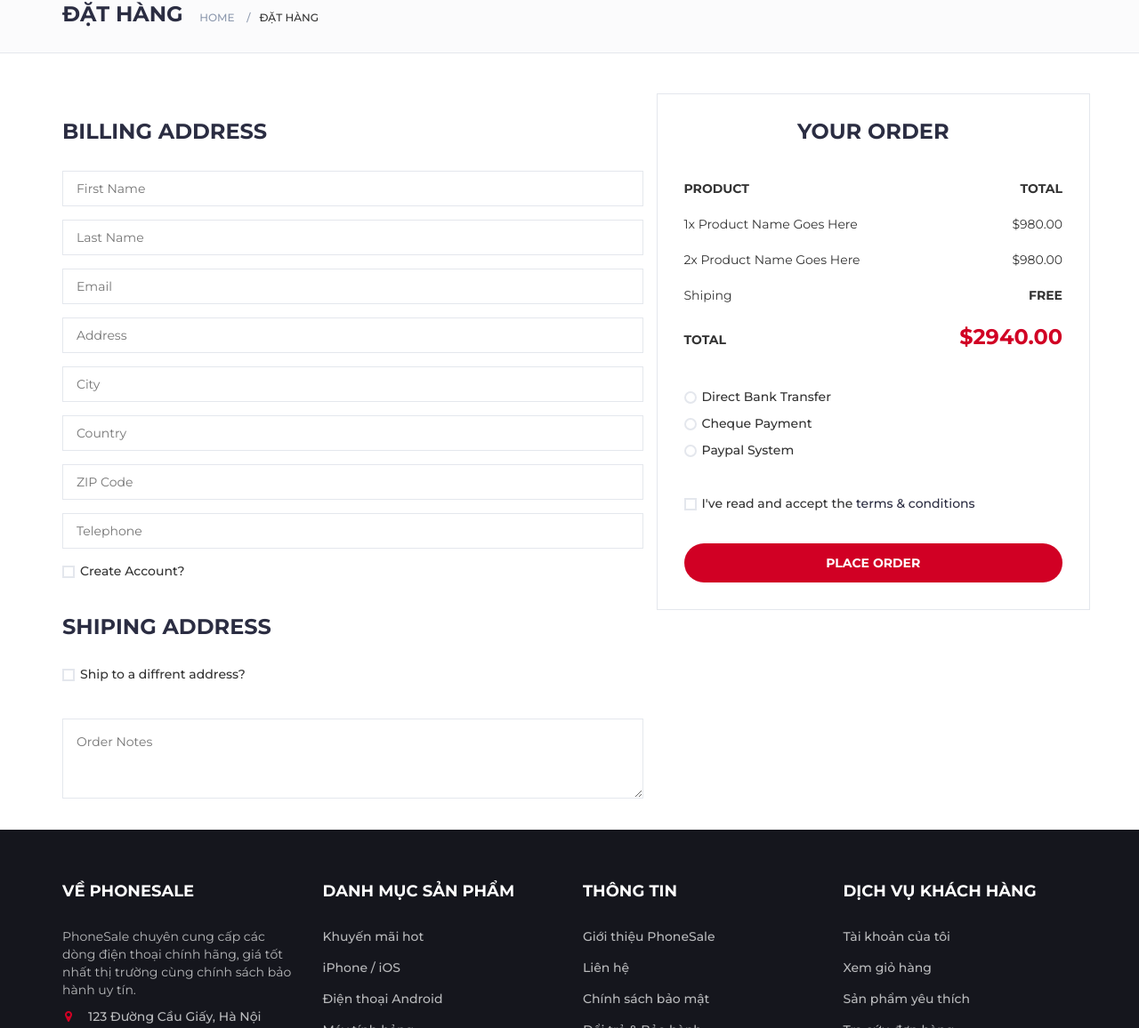
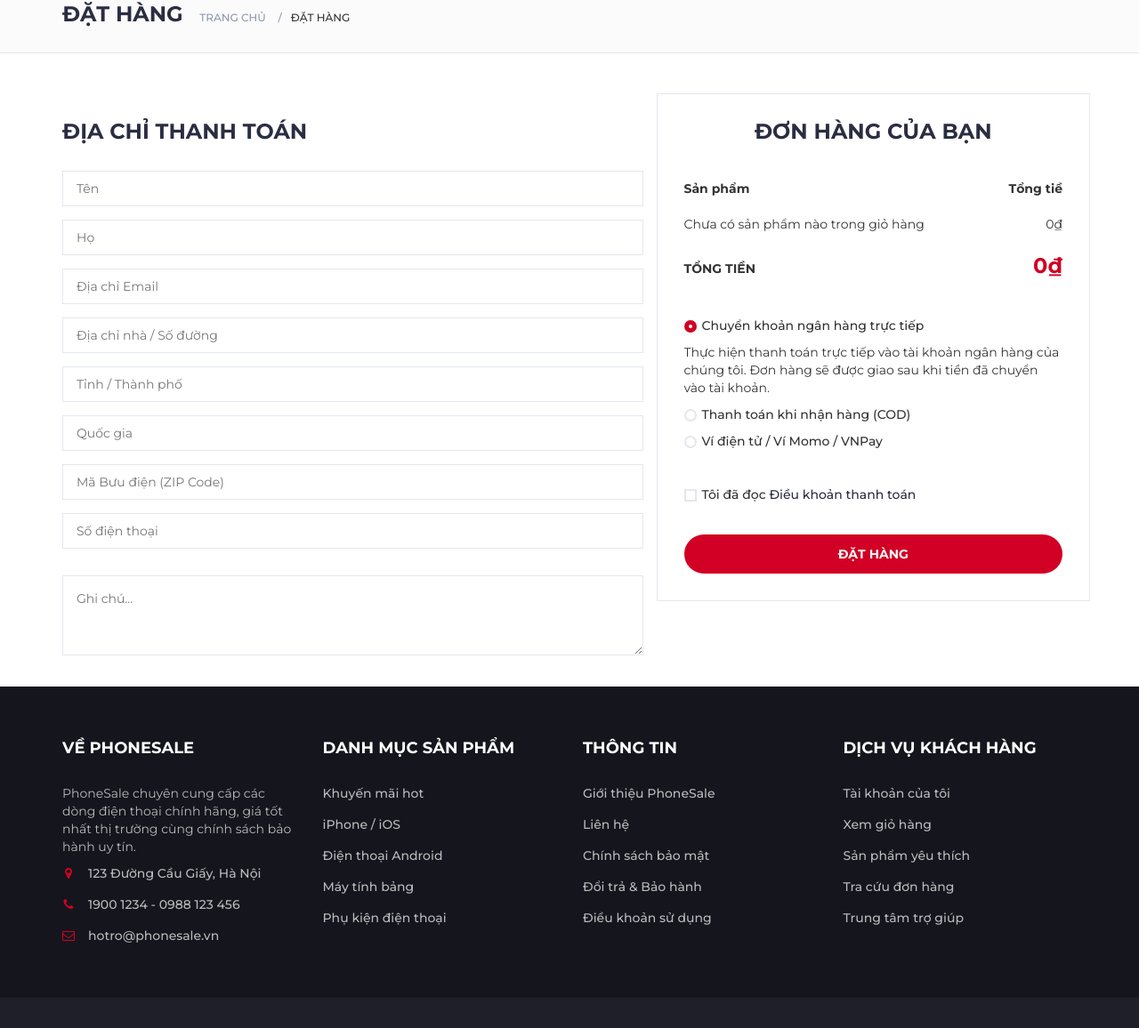
Before and after one commit to thuky1306/PhoneSalesManagement, a plain HTML site: page checkout.html in a window 1280 px wide. Shown: the part 172-1328 px from the top of the page at 89% size. Drawn offline with Linux system fonts and the light colour scheme.

Commit message:
fix bugs

```diff
--- a/checkout.html
+++ b/checkout.html
@@ -140,7 +140,7 @@
 				<div class="col-md-12">
 					<h3 class="breadcrumb-header">Đặt hàng</h3>
 					<ul class="breadcrumb-tree">
-						<li><a href="#">Home</a></li>
+						<li><a href="index.html">Trang chủ</a></li>
 						<li class="active">Đặt hàng</li>
 					</ul>
 				</div>
@@ -162,94 +162,38 @@
 					<!-- Billing Details -->
 					<div class="billing-details">
 						<div class="section-title">
-							<h3 class="title">Billing address</h3>
+							<h3 class="title">Địa chỉ thanh toán</h3>
 						</div>
 						<div class="form-group">
-							<input class="input" type="text" name="first-name" placeholder="First Name">
+							<input class="input" type="text" name="first-name" placeholder="Tên">
 						</div>
 						<div class="form-group">
-							<input class="input" type="text" name="last-name" placeholder="Last Name">
+							<input class="input" type="text" name="last-name" placeholder="Họ">
 						</div>
 						<div class="form-group">
-							<input class="input" type="email" name="email" placeholder="Email">
+							<input class="input" type="email" name="email" placeholder="Địa chỉ Email">
 						</div>
 						<div class="form-group">
-							<input class="input" type="text" name="address" placeholder="Address">
+							<input class="input" type="text" name="address" placeholder="Địa chỉ nhà / Số đường">
 						</div>
 						<div class="form-group">
-							<input class="input" type="text" name="city" placeholder="City">
+							<input class="input" type="text" name="city" placeholder="Tỉnh / Thành phố">
 						</div>
 						<div class="form-group">
-							<input class="input" type="text" name="country" placeholder="Country">
+							<input class="input" type="text" name="country" placeholder="Quốc gia">
 						</div>
 						<div class="form-group">
-							<input class="input" type="text" name="zip-code" placeholder="ZIP Code">
+							<input class="input" type="text" name="zip-code" placeholder="Mã Bưu điện (ZIP Code)">
 						</div>
 						<div class="form-group">
-							<input class="input" type="tel" name="tel" placeholder="Telephone">
-						</div>
-						<div class="form-group">
-							<div class="input-checkbox">
-								<input type="checkbox" id="create-account">
-								<label for="create-account">
-									<span></span>
-									Create Account?
-								</label>
-								<div class="caption">
-									<p>Lorem ipsum dolor sit amet, consectetur adipisicing elit, sed do eiusmod tempor
-										incididunt.</p>
-									<input class="input" type="password" name="password"
-										placeholder="Enter Your Password">
+							<input class="input" type="tel" name="tel" placeholder="Số điện thoại">
 						</div>
 					</div>
-						</div>
-					</div>
-					<!-- /Billing Details -->
 
-					<!-- Shiping Details -->
-					<div class="shiping-details">
-						<div class="section-title">
-							<h3 class="title">Shiping address</h3>
-						</div>
-						<div class="input-checkbox">
-							<input type="checkbox" id="shiping-address">
-							<label for="shiping-address">
-								<span></span>
-								Ship to a diffrent address?
-							</label>
-							<div class="caption">
-								<div class="form-group">
-									<input class="input" type="text" name="first-name" placeholder="First Name">
-								</div>
-								<div class="form-group">
-									<input class="input" type="text" name="last-name" placeholder="Last Name">
-								</div>
-								<div class="form-group">
-									<input class="input" type="email" name="email" placeholder="Email">
-								</div>
-								<div class="form-group">
-									<input class="input" type="text" name="address" placeholder="Address">
-								</div>
-								<div class="form-group">
-									<input class="input" type="text" name="city" placeholder="City">
-								</div>
-								<div class="form-group">
-									<input class="input" type="text" name="country" placeholder="Country">
-								</div>
-								<div class="form-group">
-									<input class="input" type="text" name="zip-code" placeholder="ZIP Code">
-								</div>
-								<div class="form-group">
-									<input class="input" type="tel" name="tel" placeholder="Telephone">
-								</div>
-							</div>
-						</div>
-					</div>
-					<!-- /Shiping Details -->
 
 					<!-- Order notes -->
 					<div class="order-notes">
-						<textarea class="input" placeholder="Order Notes"></textarea>
+						<textarea class="input" placeholder="Ghi chú..."></textarea>
 					</div>
 					<!-- /Order notes -->
 				</div>
@@ -257,64 +201,53 @@
 				<!-- Order Details -->
 				<div class="col-md-5 order-details">
 					<div class="section-title text-center">
-						<h3 class="title">Your Order</h3>
+						<h3 class="title">Đơn hàng của bạn</h3>
 					</div>
 					<div class="order-summary">
 						<div class="order-col">
-							<div><strong>PRODUCT</strong></div>
-							<div><strong>TOTAL</strong></div>
+							<div><strong>Sản phẩm</strong></div>
+							<div><strong>Tổng tiề</strong></div>
 						</div>
 						<div class="order-products">
+
+						</div>
+
 						<div class="order-col">
-								<div>1x Product Name Goes Here</div>
-								<div>$980.00</div>
-							</div>
-							<div class="order-col">
-								<div>2x Product Name Goes Here</div>
-								<div>$980.00</div>
-							</div>
-						</div>
-						<div class="order-col">
-							<div>Shiping</div>
-							<div><strong>FREE</strong></div>
-						</div>
-						<div class="order-col">
-							<div><strong>TOTAL</strong></div>
+							<div><strong>TỔNG TIỀN</strong></div>
 							<div><strong class="order-total">$2940.00</strong></div>
 						</div>
 					</div>
 					<div class="payment-method">
 						<div class="input-radio">
-							<input type="radio" name="payment" id="payment-1">
+							<input type="radio" name="payment" id="payment-1" checked>
 							<label for="payment-1">
 								<span></span>
-								Direct Bank Transfer
+								Chuyển khoản ngân hàng trực tiếp
 							</label>
 							<div class="caption">
-								<p>Lorem ipsum dolor sit amet, consectetur adipisicing elit, sed do eiusmod tempor
-									incididunt ut labore et dolore magna aliqua.</p>
+								<p>Thực hiện thanh toán trực tiếp vào tài khoản ngân hàng của chúng tôi. Đơn hàng sẽ
+									được giao sau khi tiền đã chuyển vào tài khoản.</p>
 							</div>
 						</div>
 						<div class="input-radio">
 							<input type="radio" name="payment" id="payment-2">
 							<label for="payment-2">
 								<span></span>
-								Cheque Payment
+								Thanh toán khi nhận hàng (COD)
 							</label>
 							<div class="caption">
-								<p>Lorem ipsum dolor sit amet, consectetur adipisicing elit, sed do eiusmod tempor
-									incididunt ut labore et dolore magna aliqua.</p>
+								<p>Bạn sẽ thanh toán trực tiếp bằng tiền mặt cho nhân viên giao hàng ngay khi nhận được
+									sản phẩm.</p>
 							</div>
 						</div>
 						<div class="input-radio">
 							<input type="radio" name="payment" id="payment-3">
 							<label for="payment-3">
 								<span></span>
-								Paypal System
+								Ví điện tử / Ví Momo / VNPay
 							</label>
 							<div class="caption">
-								<p>Lorem ipsum dolor sit amet, consectetur adipisicing elit, sed do eiusmod tempor
-									incididunt ut labore et dolore magna aliqua.</p>
+								<p>Thanh toán an toàn, nhanh chóng qua cổng thanh toán trực tuyến hoặc quét mã QR.</p>
 							</div>
 						</div>
 					</div>
@@ -322,10 +255,10 @@
 						<input type="checkbox" id="terms">
 						<label for="terms">
 							<span></span>
-							I've read and accept the <a href="#">terms & conditions</a>
+							Tôi đã đọc <a href="#">Điều khoản thanh toán</a>
 						</label>
 					</div>
-					<a href="#" class="primary-btn order-submit">Place order</a>
+					<a href="index.html" class="primary-btn order-submit">Đặt hàng</a>
 				</div>
 				<!-- /Order Details -->
 			</div>
@@ -435,16 +368,16 @@
 	<script src="js/slick.min.js"></script>
 	<script src="js/nouislider.min.js"></script>
 	<script src="js/jquery.zoom.min.js"></script>
-	<script src="js/main.js"></script><script>
+	<script src="js/main.js"></script>
+	<script>
 		document.addEventListener('DOMContentLoaded', function () {
+			// 1. Quản lý trạng thái đăng nhập / đăng xuất
 			const authContainer = document.getElementById('auth-links');
-
-        // Lấy thông tin user đăng nhập từ localStorage hoặc sessionStorage
 			const currentUser = JSON.parse(localStorage.getItem('currentUser')) ||
 				JSON.parse(sessionStorage.getItem('currentUser'));
 
+			if (authContainer) {
 				if (currentUser) {
-            // ĐÃ ĐĂNG NHẬP: Hiển thị Profile và Nút Đăng xuất
 					authContainer.innerHTML = `
                 <li><a href="#"><i class="fa fa-dollar"></i> USD</a></li>
                 <li>
@@ -459,20 +392,14 @@
                 </li>
             `;
 
-            // Bắt sự kiện Đăng xuất
 					document.getElementById('btnLogout').addEventListener('click', function (e) {
 						e.preventDefault();
-
-                // Xóa phiên làm việc khỏi cả 2 bộ nhớ
 						localStorage.removeItem('currentUser');
 						sessionStorage.removeItem('currentUser');
-
 						alert('Đã đăng xuất thành công!');
-                window.location.reload(); // Tải lại trang để cập nhật giao diện
+						window.location.reload();
 					});
-
 				} else {
-            // CHƯA ĐĂNG NHẬP: Hiển thị Nút Đăng nhập / Đăng ký
 					authContainer.innerHTML = `
                 <li><a href="#"><i class="fa fa-dollar"></i> USD</a></li>
                 <li>
@@ -487,6 +414,58 @@
                 </li>
             `;
 				}
+			}
+
+			function formatCurrency(amount) {
+				return new Intl.NumberFormat('vi-VN').format(amount) + '₫';
+			}
+
+			const cart = JSON.parse(localStorage.getItem('cart')) || [];
+			const orderProductsContainer = document.querySelector('.order-products');
+			const orderTotalElement = document.querySelector('.order-total');
+
+			if (!orderProductsContainer) return;
+
+			if (cart.length === 0) {
+				orderProductsContainer.innerHTML = `
+            <div class="order-col">
+                <div>Chưa có sản phẩm nào trong giỏ hàng</div>
+                <div>0₫</div>
+            </div>`;
+				if (orderTotalElement) orderTotalElement.textContent = '0₫';
+				return;
+			}
+
+			let grandTotal = 0;
+
+			orderProductsContainer.innerHTML = cart.map(item => {
+				const rawPrice = item.unitPrice ?? item.price ?? 0;
+				let priceNum = 0;
+
+				if (typeof rawPrice === 'number') {
+					priceNum = rawPrice;
+				} else if (typeof rawPrice === 'string') {
+					priceNum = parseFloat(rawPrice.replace(/[^\d]/g, '')) || 0;
+				}
+
+				const quantity = item.quantity || item.qty || 1;
+				const itemTotal = priceNum * quantity;
+				grandTotal += itemTotal;
+
+				const optionText = [item.storage, item.color].filter(Boolean).join(' - ');
+				const optionDisplay = optionText ? ` <small style="color: #888;">(${optionText})</small>` : '';
+
+				return `
+            <div class="order-col">
+                <div>${quantity}x ${item.name || item.title || 'Sản phẩm'}${optionDisplay}</div>
+                <div>${formatCurrency(itemTotal)}</div>
+            </div>
+        `;
+			}).join('');
+
+			if (orderTotalElement) {
+				orderTotalElement.textContent = formatCurrency(grandTotal);
+			}
 		});
 	</script>
 
```
Also changed, not shown: cart.html (+0 -23 lines), contact.html (+1 -1 lines), js/cart.js (+21 -9 lines). Lines whose indentation alone changed are shown as unchanged.
